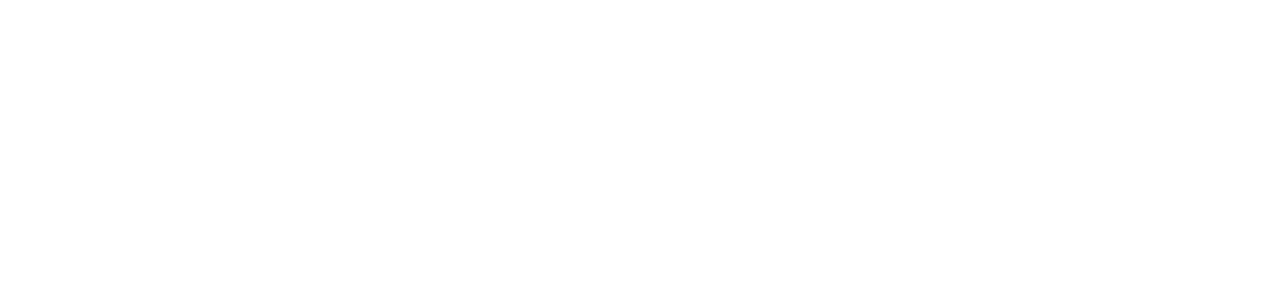
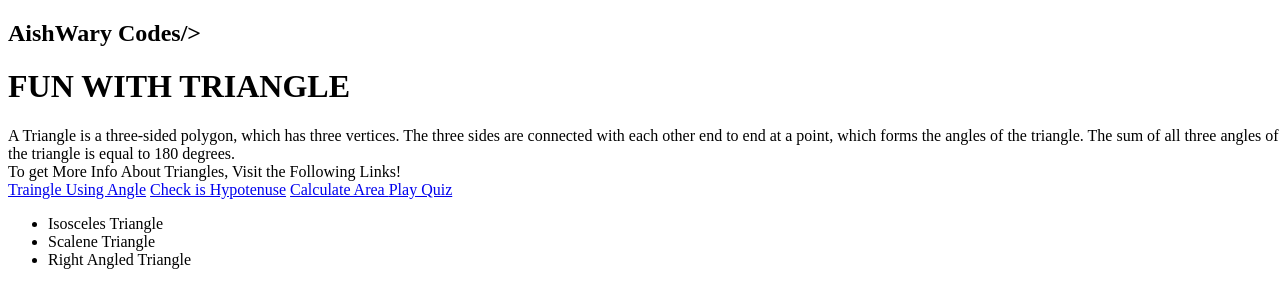
Before and after one commit to Aishwarypatle/Fun-With-Triangles, a plain HTML site: page index.html in a window 1280 px wide. Drawn offline with Linux system fonts and the light colour scheme.

Commit message:
initial html code  added

```diff
--- a/index.html
+++ b/index.html
@@ -7,9 +7,44 @@
   <title>replit</title>
   <link href="style.css" rel="stylesheet" type="text/css" />
 </head>
-
 <body>
 
+
+  <nav class="nav-bar">
+    <h1> AishWary Codes/></h1>
+  </nav>
+
+  <div class='container'>
+    <h1>FUN WITH TRIANGLE</h1>
+
+    <div class="tinfo">
+      A Triangle is a three-sided polygon, which has three vertices.
+     The three sides are connected with each other end to end at a           point, which forms the angles of the triangle. The sum of all three angles of the triangle is equal to 180 degrees.
+    </div>
+
+    <div class="moreInfo">
+      To get More Info About Triangles, Visit the Following Links!
+    </div>
+
+    <div class="link">
+       <a class="inline-item" href="isTriangle.html">Traingle Using Angle</a>
+       <a class="inline-item" href="Hypotenus.html">Check is Hypotenuse</a>
+       <a class="inline-item" href="Area.html">Calculate Area </a>
+       <a class="inline-item" href="Quiz.html">Play Quiz </a>
+    </div>
+
+  </div>
+
+  <footer class="footer">
+    <div>
+      <ul class="tList">
+        <li>Isosceles Triangle</li>
+        <li>Scalene Triangle</li>
+        <li>Right Angled Triangle</li>
+      </ul>
+
+    </div>
+  </footer>
 
 
 
```
